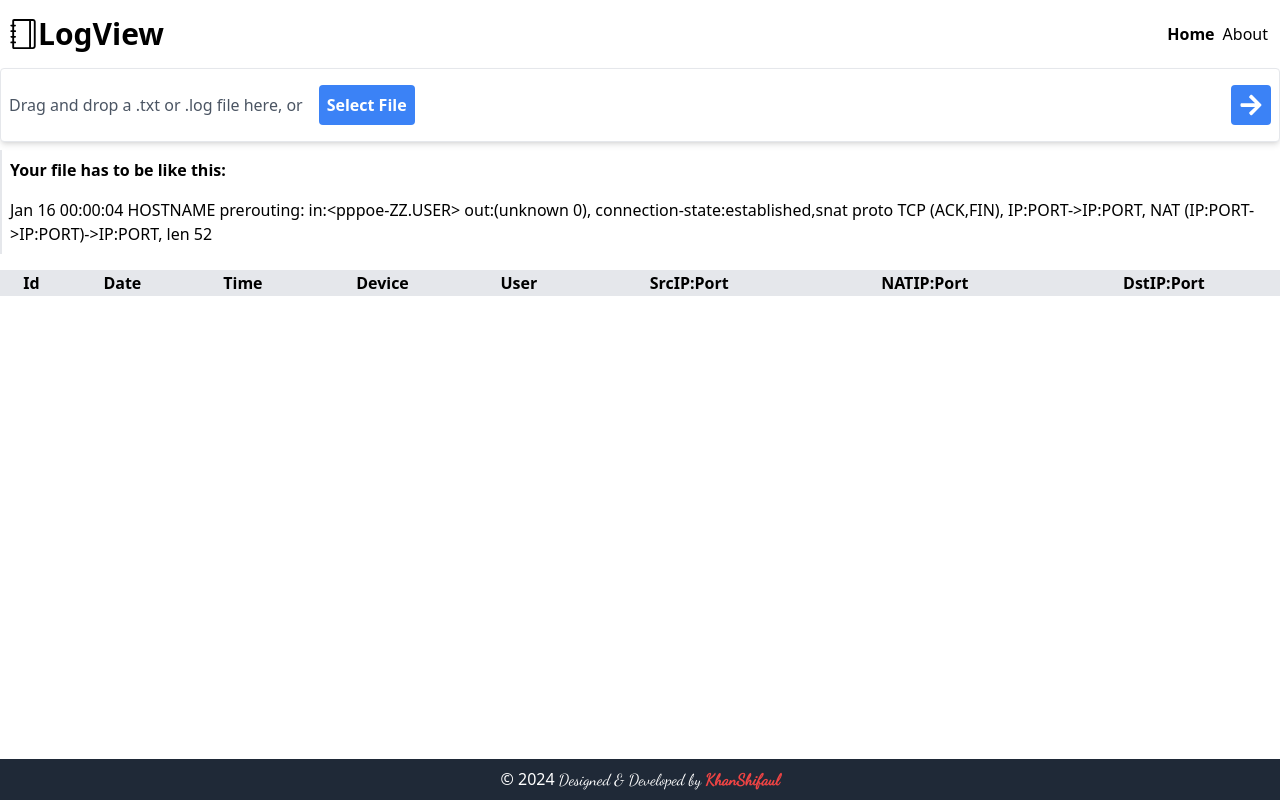
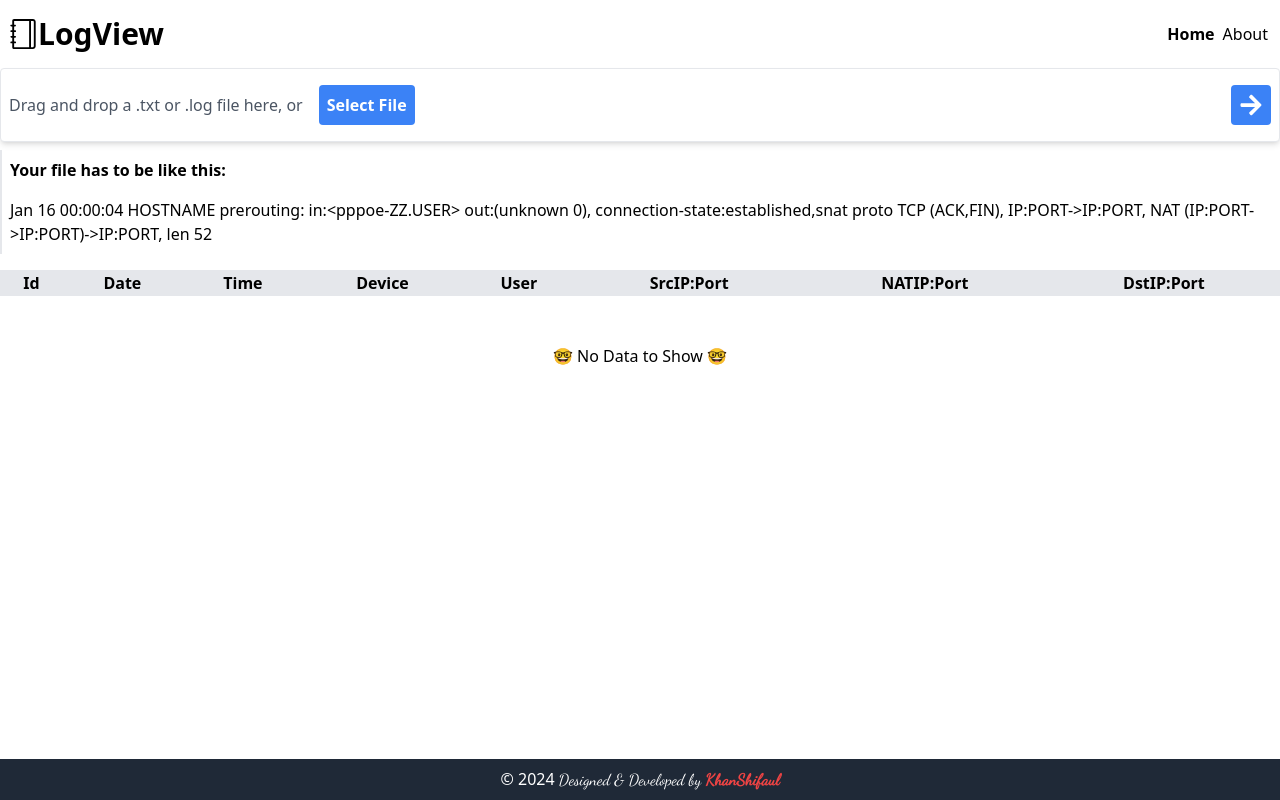
Before and after one commit to khanshifaul/logview, a React (Vite) app: page / in a window 1280 px wide. Built offline with nearby package versions, Linux system fonts and the light colour scheme.

Commit message:
modified:   src/pages/home.jsx

```diff
--- a/src/pages/home.jsx
+++ b/src/pages/home.jsx
@@ -123,6 +123,7 @@ function Home() {
               ></div>
             </div>
           )}
+          {!loading && data.length === 0 && <div className="text-center my-12">🤓 No Data to Show 🤓</div>}
         </div>
       </main>
     </>
```
